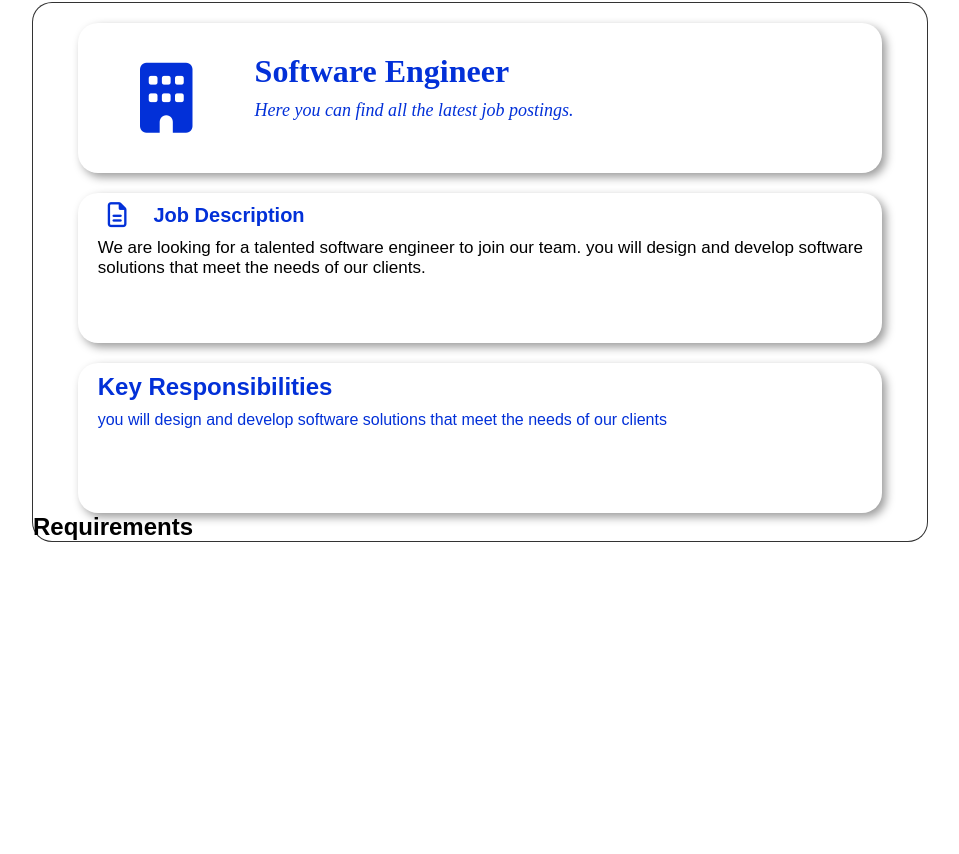
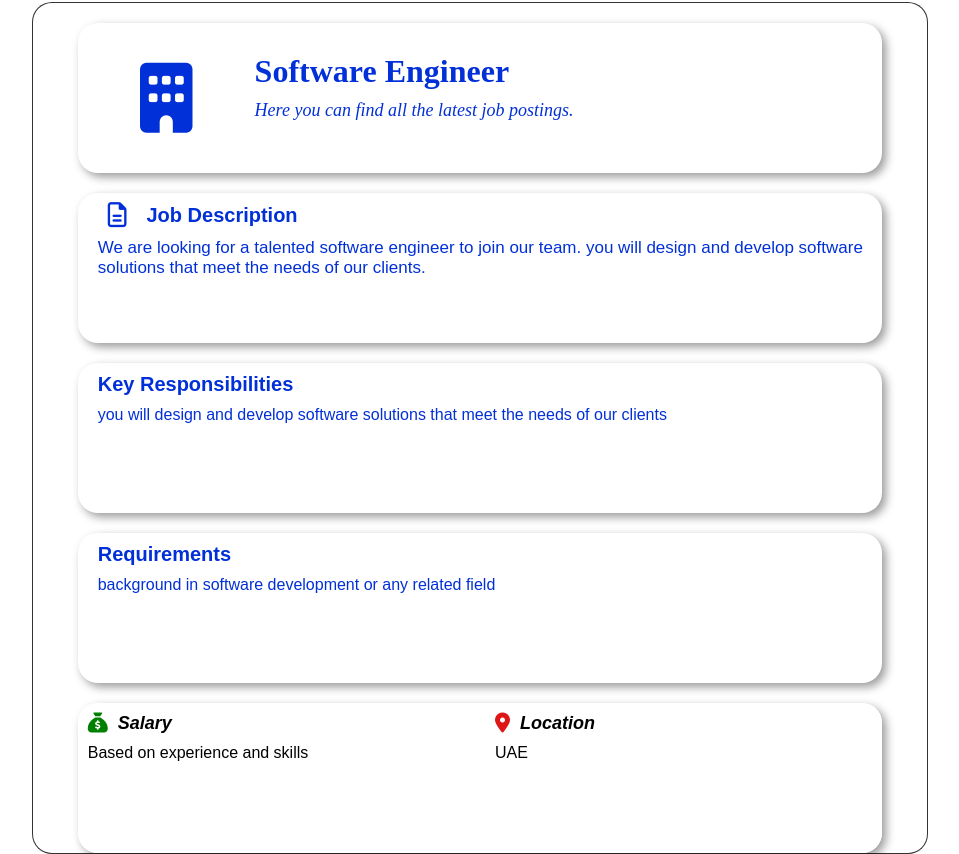
Before and after one commit to Tony-Omer/Jobs-Search-Project, a React (Vite) app: page / in a window 1280 px wide. Shown: the part 907-1761 px from the top of the page, without its empty margins (160-1119 px from the left). Before the commit the page ends 1449 px from the top, so only its background shows below. Built offline with nearby package versions, Linux system fonts and the light colour scheme; a web font is replaced by a local one.

Commit message:
finishing the job post design

```diff
--- a/src/components/jobposts.tsx
+++ b/src/components/jobposts.tsx
@@ -7,7 +7,7 @@ const JOBPOSTS = () => {
      <div className="job-post">
 
 
-       <div className="firstBox">
+       <div className="firstBox box">
 
                     <div className="image">
                         <i className="fa-solid fa-building building"></i>
@@ -22,7 +22,7 @@ const JOBPOSTS = () => {
 
 
 
-       <div className="secondBox">
+       <div className="secondBox box">
 
              <div className="jobDescription">
                 <i className="fa-regular fa-file-lines file"></i>
@@ -37,7 +37,7 @@ const JOBPOSTS = () => {
 
 
 
-       <div className="thirdBox">
+       <div className="thirdBox box">
 
         <h2>Key Responsibilities</h2>
 
@@ -48,22 +48,36 @@ const JOBPOSTS = () => {
 
 
 
-       <div className="requirements">
+       <div className="fourthBox box">
 
         <h2>Requirements</h2>
 
-        <p></p>
+        <p>background in software development or any related field</p>
        </div>
 
 
 
 
-       <div className="fourthBox">
+       <div className="fifthBox ">
 
-        <div className="salary"></div>
+        <div className="salary">
+            <span>
+                <i className="fa-solid fa-sack-dollar salary-icon"></i>
+                <p>Salary</p>
+            </span>
+
+            <p>Based on experience and skills</p>
+        </div>
 
 
-        <div className="location"></div>
+        <div className="location">
+            <span>
+                <i className="fa-solid fa-location-dot location-icon"></i>
+                <p>Location</p>
+            </span>
+
+            <p id="location">UAE</p>
+        </div>
 
        </div>
 
--- a/src/index.css
+++ b/src/index.css
@@ -522,7 +522,6 @@ html, body {
 
 .job-post .secondBox .jobDescription h2 {
   color: #0230d8;
-  margin-left: 7px;
   text-align: left;
   font-size: 20px;
 
@@ -534,7 +533,7 @@ html, body {
   margin-left: 10px;
   text-align: left;
   font-size: 17px;
-
+  color: #0230d8;
 }
 
 
@@ -554,6 +553,7 @@ html, body {
     color: #0230d8;
     margin-top: 10px;
     margin-left: 20px;
+    font-size: 20px;
   }
 
   .job-post .thirdBox p {
@@ -561,3 +561,116 @@ html, body {
     margin-top: 10px;
     margin-left: 20px;
   }
+
+
+
+  .job-post .fourthBox {
+    width: 90%;
+    height: 150px;
+    margin: auto;
+    margin-top: 20px;
+    border-radius: 20px;
+    box-shadow: 4px 4px 10px rgba(0, 0, 0, 0.4);
+  }
+
+
+
+  .job-post .fourthBox h2 {
+    color: #0230d8;
+    margin-top: 10px;
+    margin-left: 20px;
+    font-size: 20px;
+  }
+
+
+   .job-post .fourthBox p {
+    color: #0230d8;
+    margin-top: 10px;
+    margin-left: 20px;
+  }
+
+
+
+
+.job-post .box:hover {
+  box-shadow: 4px 4px 10px #5c7fff;
+  transform: translateY(-5px);
+  transition: all 0.4s ease-in-out;
+}
+
+
+.job-post .fifthBox {
+    width: 90%;
+    height: 150px;
+    margin: auto;
+    margin-top: 20px;
+    border-radius: 20px;
+    box-shadow: 4px 4px 10px rgba(0, 0, 0, 0.4);
+    display: grid;
+    grid-template-columns: repeat(2, 1fr);
+    grid-template-rows: auto;
+    gap: 10px;
+
+
+
+}
+
+
+.job-post .fifthBox .salary {
+  width: 100%;
+  height: 100%;
+  border-radius: 20px;
+  background-color: white;
+  padding: 10px;
+}
+
+.job-post .fifthBox .salary:hover {
+  box-shadow: 4px 4px 10px gray;
+  transform: translateY(-5px);
+  transition: all 0.4s ease-in-out;
+}
+
+
+
+.job-post .fifthBox .location {
+  background: transparent;
+  background-color: white;
+  width: 100%;
+  height: 100%;
+  border-radius: 20px;
+  padding: 10px;
+}
+
+
+.job-post .fifthBox .location:hover {
+  box-shadow: 4px 4px 10px gray;
+  transform: translateY(-5px);
+  transition: all 0.4s ease-in-out;
+}
+
+
+.job-post .fifthBox span{
+  display: flex;
+  align-items: center;
+  gap: 10px;
+  margin-bottom: 10px;
+  color: green;
+  font-size: 20px;
+
+}
+
+
+.job-post .fifthBox .location-icon {
+  color: rgb(222, 22, 22);
+  font-size: 20px;
+  background-color: white;
+
+}
+
+
+.job-post .fifthBox span p {
+  color: black;
+  font-weight: 600;
+  font-style: italic;
+  font-size: 18px;
+}
```
